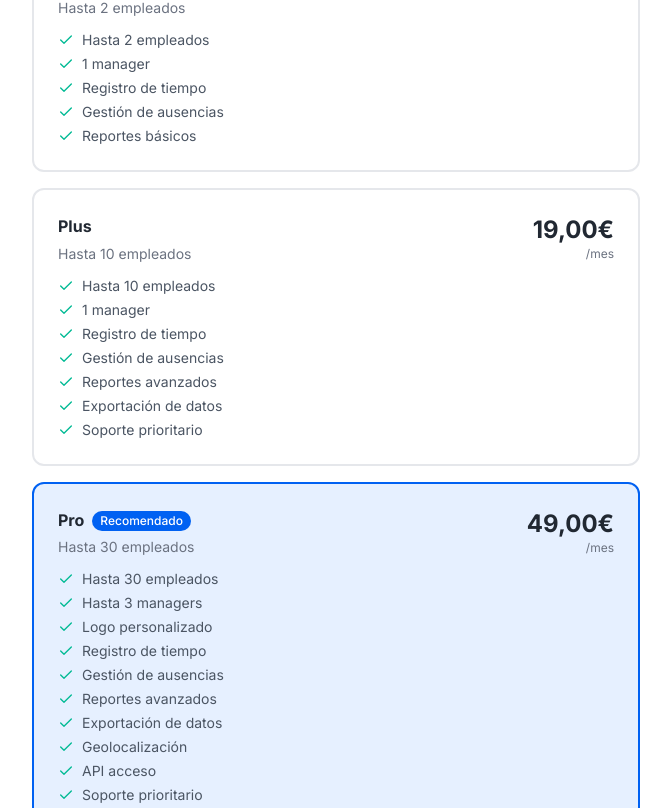
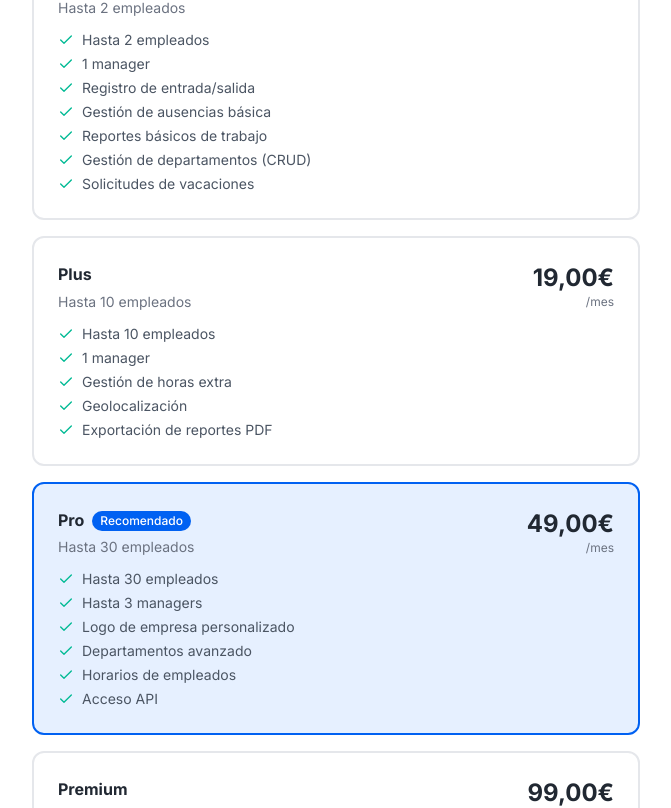
Before and after one commit to punteroanull/tiemply-landing, a Vue app: page /registro in a window 1280 px wide. Shown: the part 435-1243 px from the top of the page, without its empty margins (304-975 px from the left). Built offline with nearby package versions, Linux system fonts and the light colour scheme; no server answers.

Commit message:
pricing tiers update

```diff
--- a/src/composables/usePlans.js
+++ b/src/composables/usePlans.js
@@ -16,9 +16,11 @@ const FALLBACK_PLANS = [
     features: [
       'Hasta 2 empleados',
       '1 manager',
-      'Registro de tiempo',
-      'Gestión de ausencias',
-      'Reportes básicos',
+      'Registro de entrada/salida',
+      'Gestión de ausencias básica',
+      'Reportes básicos de trabajo',
+      'Gestión de departamentos (CRUD)',
+      'Solicitudes de vacaciones',
     ],
     is_free: true,
   },
@@ -35,11 +37,9 @@ const FALLBACK_PLANS = [
     features: [
       'Hasta 10 empleados',
       '1 manager',
-      'Registro de tiempo',
-      'Gestión de ausencias',
-      'Reportes avanzados',
-      'Exportación de datos',
-      'Soporte prioritario',
+      'Gestión de horas extra',
+      'Geolocalización',
+      'Exportación de reportes PDF',
     ],
     is_free: false,
   },
@@ -56,14 +56,10 @@ const FALLBACK_PLANS = [
     features: [
       'Hasta 30 empleados',
       'Hasta 3 managers',
-      'Logo personalizado',
-      'Registro de tiempo',
-      'Gestión de ausencias',
-      'Reportes avanzados',
-      'Exportación de datos',
-      'Geolocalización',
-      'API acceso',
-      'Soporte prioritario',
+      'Logo de empresa personalizado',
+      'Departamentos avanzado',
+      'Horarios de empleados',
+      'Acceso API',
     ],
     is_free: false,
   },
@@ -80,16 +76,10 @@ const FALLBACK_PLANS = [
     features: [
       'Empleados ilimitados',
       'Managers ilimitados',
-      'Logo personalizado',
-      'Registro de tiempo',
-      'Gestión de ausencias',
-      'Reportes avanzados',
-      'Exportación de datos',
-      'Geolocalización',
-      'API acceso',
+      'Turnos de guardia',
       'Integraciones personalizadas',
-      'Soporte dedicado 24/7',
-      'Onboarding personalizado',
+      'Soporte prioritario 24/7',
+      'Dispositivos NFC',
     ],
     is_free: false,
   },
```
Also changed, not shown: 3 other files (tests, documents, lock files or other folders).
